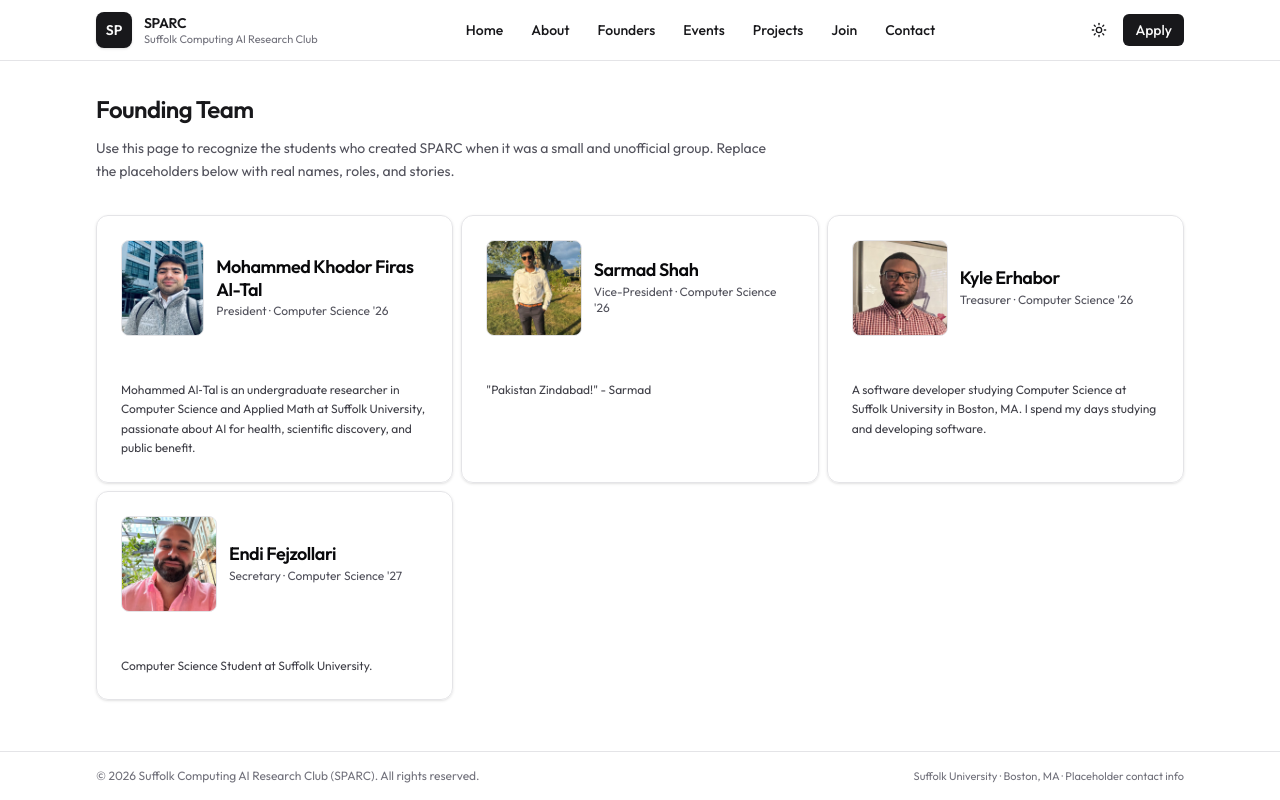
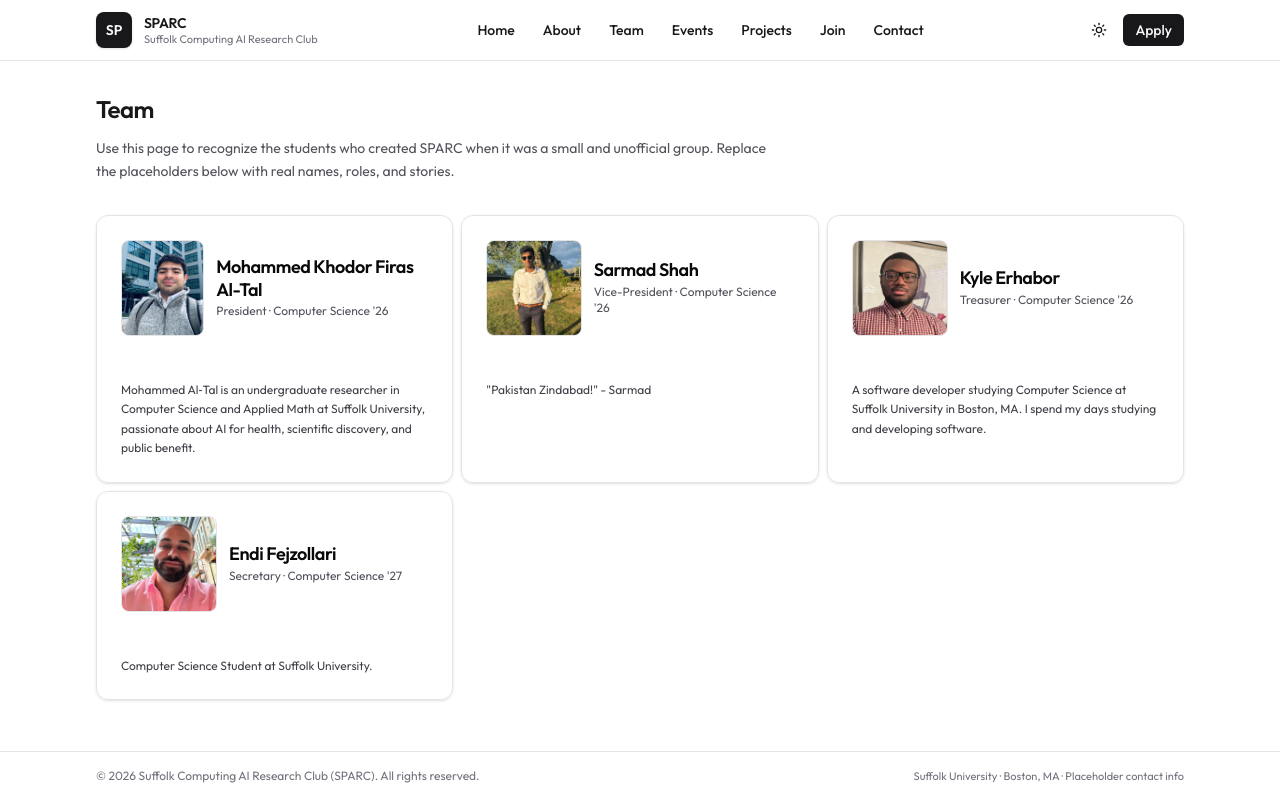
Before and after one commit to montasirmoyen/sparc-website, a Next.js app: page /team in a window 1280 px wide. Built offline with nearby package versions, Linux system fonts and the light colour scheme.

Commit message:
Rename to team

```diff
--- a/app/team/page.tsx
+++ b/app/team/page.tsx
@@ -44,7 +44,7 @@ export default function TeamPage() {
   return (
     <div className="space-y-8">
       <section className="space-y-3">
-        <h1 className="text-2xl font-semibold tracking-tight">Founding Team</h1>
+        <h1 className="text-2xl font-semibold tracking-tight">Team</h1>
         <p className="max-w-2xl text-sm leading-relaxed text-zinc-600 dark:text-zinc-400">
           Use this page to recognize the students who created SPARC when it was a small and
           unofficial group. Replace the placeholders below with real names, roles, and stories.
--- a/components/site-shell.tsx
+++ b/components/site-shell.tsx
@@ -25,7 +25,7 @@ export function SiteShell({ children }: { children: React.ReactNode }) {
           <nav className="hidden items-center gap-1 text-sm font-medium sm:flex">
             <NavLink href="/">Home</NavLink>
             <NavLink href="/about">About</NavLink>
-            <NavLink href="/team">Founders</NavLink>
+            <NavLink href="/team">Team</NavLink>
             <NavLink href="/events">Events</NavLink>
             <NavLink href="/projects">Projects</NavLink>
             <NavLink href="/join">Join</NavLink>
```
